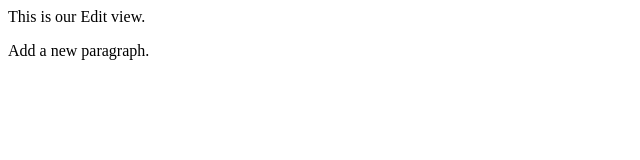
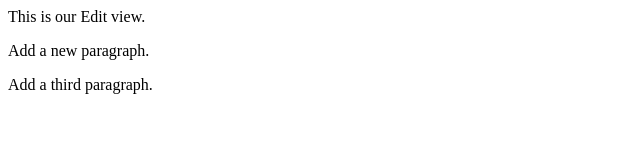
Before and after one commit to bcadair/Demo, a plain HTML site: page Edit.html in a window 1280 px wide. Shown: the whole page, without its empty margins (0-640 px from the left). Drawn offline with Linux system fonts and the light colour scheme.

Commit message:
add third paragraph

```diff
--- a/Edit.html
+++ b/Edit.html
@@ -6,5 +6,7 @@
 
 <p>Add a new paragraph.</p>
 
+<p>Add a third paragraph.</p>
+
 </body>
 </html>
```
